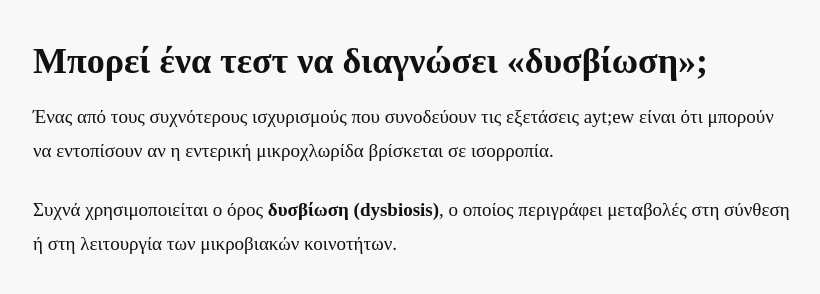
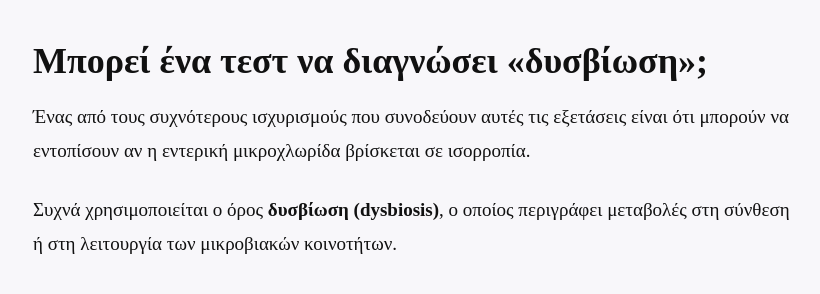
Before and after one commit to BiomedFacts/BiomedFacts, a Jekyll site: the page built from _posts/2026-10-24-ta-test-enterikoy-mikrobiwmatos-mporoyn-na-soy-poyn-ti-prepei-na-trws.md, in a window 1280 px wide and 900 px high, scrolled down 2455 px. Shown: the part 154-448 px from the top of the window, without its empty margins (227-1047 px from the left). Built offline with Jekyll 4.4.1, drawn with Linux system fonts in a browser that asks for light colours; some of the changed text lies outside the part shown.

Commit message:
Update 2026-10-24-ta-test-enterikoy-mikrobiwmatos-mporoyn-na-soy-poyn-ti-prepei-na-trws.md

```diff
--- a/_posts/2026-10-24-ta-test-enterikoy-mikrobiwmatos-mporoyn-na-soy-poyn-ti-prepei-na-trws.md
+++ b/_posts/2026-10-24-ta-test-enterikoy-mikrobiwmatos-mporoyn-na-soy-poyn-ti-prepei-na-trws.md
@@ -68,7 +68,7 @@ sources:
 
 # **Μπορεί ένα τεστ να διαγνώσει «δυσβίωση»;**
 
-Ένας από τους συχνότερους ισχυρισμούς που συνοδεύουν τις εξετάσεις ayt;ew είναι ότι μπορούν να εντοπίσουν αν η εντερική μικροχλωρίδα βρίσκεται σε ισορροπία.
+Ένας από τους συχνότερους ισχυρισμούς που συνοδεύουν αυτές τις εξετάσεις είναι ότι μπορούν να εντοπίσουν αν η εντερική μικροχλωρίδα βρίσκεται σε ισορροπία.
 
 Συχνά χρησιμοποιείται ο όρος **δυσβίωση (dysbiosis)**, ο οποίος περιγράφει μεταβολές στη σύνθεση ή στη λειτουργία των μικροβιακών κοινοτήτων.
 
@@ -158,6 +158,6 @@ sources:
 
 Αυτό δεν σημαίνει ότι όλοι πρέπει να ακολουθούν ακριβώς την ίδια διατροφή.
 
-Η εξατομίκευση είναι σημαντική, ιδιαίτερα όταν υπάρχουν συγκεκριμένα νοσήματα, τροφικές αλλεργίες, γαστρεντερικά συμπτώματα.
+Η εξατομίκευση είναι σημαντική, ιδιαίτερα όταν υπάρχουν συγκεκριμένα νοσήματα, τροφικές αλλεργίες ή γαστρεντερικά συμπτώματα.
 
 Ωστόσο, μπορεί να πραγματοποιηθεί με βάση το ιατρικό ιστορικό, την κλινική εικόνα και τις καθιερωμένες διατροφικές συστάσεις, χωρίς να θεωρείται απαραίτητο ένα εμπορικό τεστ μικροβιώματος.
```
